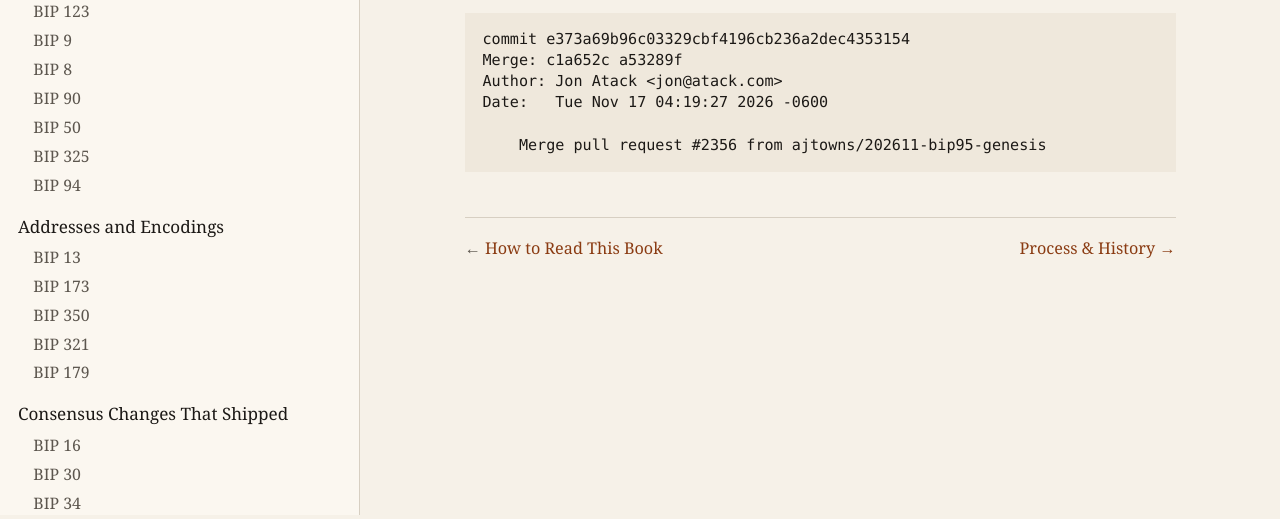
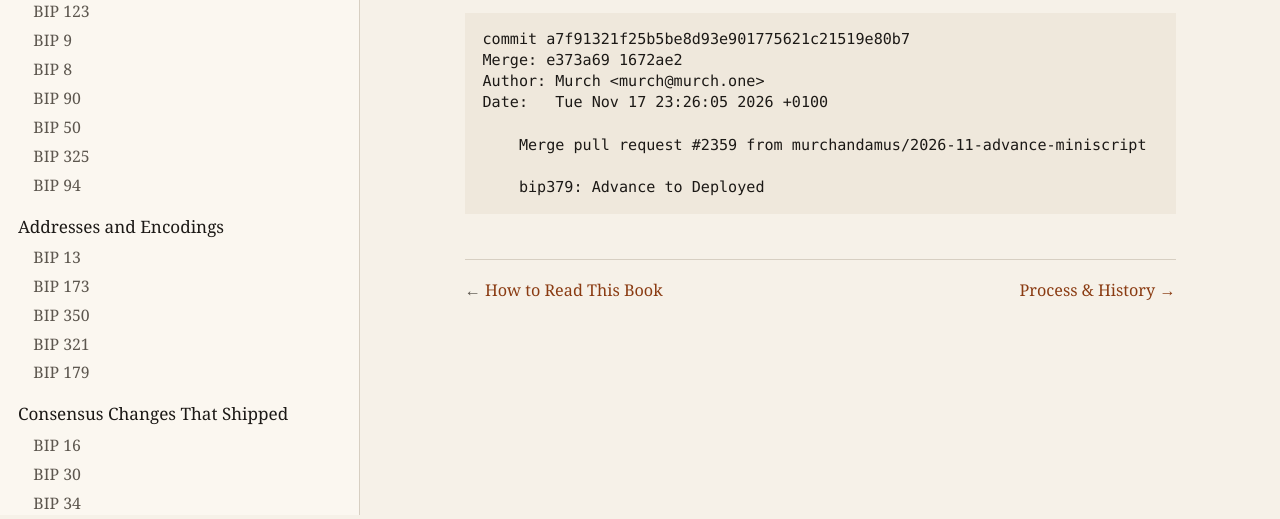
Before and after one commit to adamdecaf/bitcoin-bips-book, a plain HTML site: page docs/book/source-snapshot.html in a window 1280 px wide. Shown: the part 281-800 px from the top of the page. Drawn offline with Linux system fonts and the light colour scheme.

Commit message:
chore: automated publishing

```diff
--- a/docs/book/source-snapshot.html
+++ b/docs/book/source-snapshot.html
@@ -205,12 +205,14 @@
       href="https://github.com/bitcoin/bips">bitcoin/bips</a>. Closed
       and withdrawn proposals are omitted so the book stays readable. If
       something here disagrees with upstream, upstream wins.</p>
-      <pre><code>commit e373a69b96c03329cbf4196cb236a2dec4353154
-Merge: c1a652c a53289f
-Author: Jon Atack &lt;jon@atack.com&gt;
-Date:   Tue Nov 17 04:19:27 2026 -0600
+      <pre><code>commit a7f91321f25b5be8d93e901775621c21519e80b7
+Merge: e373a69 1672ae2
+Author: Murch &lt;murch@murch.one&gt;
+Date:   Tue Nov 17 23:26:05 2026 +0100
 
-    Merge pull request #2356 from ajtowns/202611-bip95-genesis</code></pre>
+    Merge pull request #2359 from murchandamus/2026-11-advance-miniscript
+
+    bip379: Advance to Deployed</code></pre>
       <nav class="pager pager-bottom" aria-label="Nearby sections">
         <a class="pager-prev" href="how-to-read-this-book.html" rel="prev">How to Read This Book</a>
         <a class="pager-next" href="process-history.html" rel="next">Process &amp; History</a>
```
Also changed, not shown: 5 other files.
